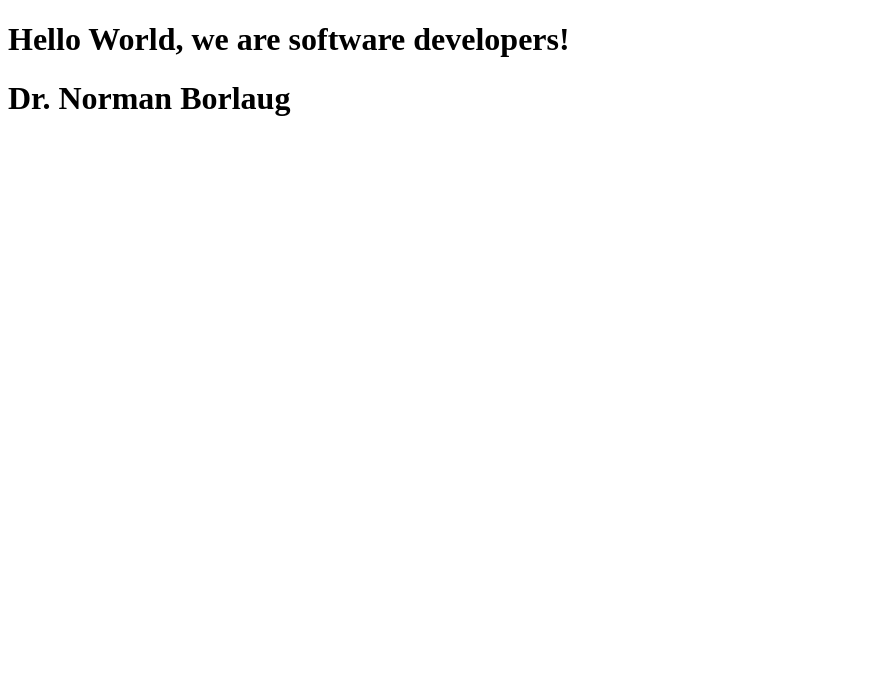
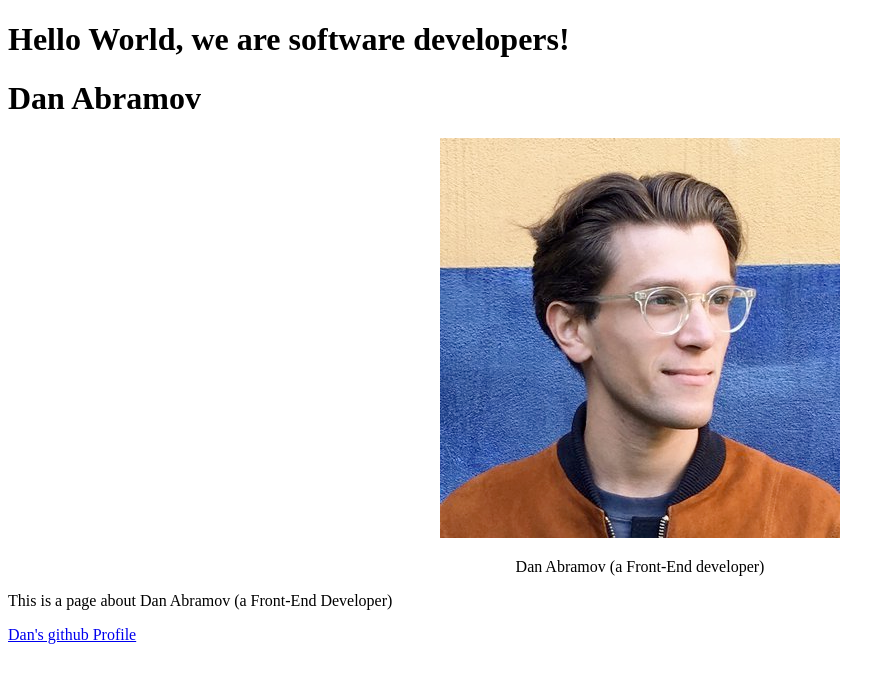
Before and after one commit to MahmoudBakr23/Microverse-Trial-2, a plain HTML site: page index.html in a window 1280 px wide. Shown: the whole page, without its empty margins (0-895 px from the left). Drawn offline with Linux system fonts and the light colour scheme.

Commit message:
Completed User Story #4, #5, #6, #7 and #9

```diff
--- a/index.html
+++ b/index.html
@@ -9,8 +9,13 @@
   <body>
     <h1>Hello World, we are software developers!</h1>
 <div id="main">
-  <h1 id="title">Dr. Norman Borlaug</h1>
-  <div id="img-div"></div>
+  <h1 id="title">Dan Abramov</h1>
+  <div id="img-div" style="text-align: center">
+    <img style="position: relative; max-width: none;;" src="/Front-end-developemtn-1.png" id="image">
+    <div id="img-caption"><p>Dan Abramov (a Front-End developer)</p></div>
+  </div>
+  <p id="tribute-info">This is a page about Dan Abramov (a Front-End Developer)</p>
+  <a id="tribute-link" href="https://github.com/gaearon" target="_blank">Dan's github Profile</a>
 </div>
     <script src="https://cdn.freecodecamp.org/testable-projects-fcc/v1/bundle.js"></script>
     <script  src="js/index.js"></script>
```
Also changed, not shown: Front-end-developemtn-1.png (added).
